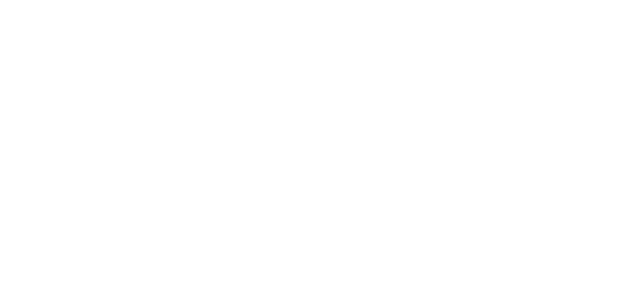
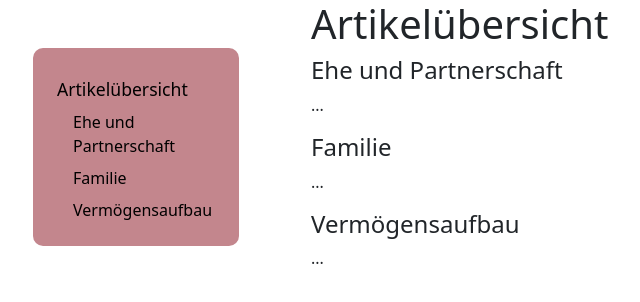
Before and after one commit to SebastianHauss/SheCounts, a website: page Frontend/pages/article.html in a window 1280 px wide. Shown: the whole page, without its empty margins (15-655 px from the left). Drawn offline with nearby package versions, Linux system fonts and the light colour scheme.

Commit message:
Sidebar in article.html

```diff
--- a/Frontend/css/style.css
+++ b/Frontend/css/style.css
@@ -34,3 +34,26 @@
     text-shadow: 0 0 1px white;
     font-weight: bold;
 }
+
+.sideBar {
+    background-color: var(--myPink);
+
+    border-radius: 10px;
+
+    position: sticky;
+    top: 100px;
+}
+
+.sideBarLink {
+    color: black;
+    text-decoration: none;
+    font-weight: 500;
+    font-size: 1.1rem;
+}
+
+.sideBarLink:hover {
+    color: #3e3b3b;
+}
+.p2Element {
+    font-size: 1rem;
+}
--- a/Frontend/pages/article.html
+++ b/Frontend/pages/article.html
@@ -0,0 +1,46 @@
+<!doctype html>
+<html lang="en">
+<head>
+    <meta charset="utf-8">
+    <meta name="viewport" content="width=device-width, initial-scale=1">
+    <title>Bootstrap demo</title>
+    <link href="https://cdn.jsdelivr.net/npm/bootstrap@5.3.6/dist/css/bootstrap.min.css" rel="stylesheet" integrity="sha384-4Q6Gf2aSP4eDXB8Miphtr37CMZZQ5oXLH2yaXMJ2w8e2ZtHTl7GptT4jmndRuHDT" crossorigin="anonymous">
+    <link rel="stylesheet" href="../css/style.css">
+</head>
+<body>
+
+
+    <!-- SideBar -->
+    <div class="row">
+        <div class="col-lg-3">
+            <div class="position-sticky sideBar m-5 ps-4 py-4">
+                <div class="d-flex flex-column gap-2 simple-list-example-scrollspy text-left" id="simple-list-example" >
+                    <a class="pt-1 rounded sideBarLink" href="#simple-list-item-1">Artikelübersicht</a>
+                    <a class="ps-3 rounded sideBarLink p2Element" href="#ehe-partnerschaft">Ehe und Partnerschaft</a>
+                    <a class="ps-3 rounded sideBarLink p2Element" href="#familie">Familie</a>
+                    <a class="ps-3 rounded sideBarLink p2Element" href="#vermögensaufbau">Vermögensaufbau</a>
+                </div>
+            </div>
+        </div>
+
+
+        <!-- Article -->
+        <div class="col-8">
+            <div data-bs-spy="scroll" data-bs-target="#simple-list-example" data-bs-offset="0" data-bs-smooth-scroll="true" class="scrollspy-example" tabindex="0">
+                <h1 id="simple-list-item-1">Artikelübersicht</h1>
+                <h4 id="ehe-partnerschaft">Ehe und Partnerschaft</h4>
+                <p>...</p>
+                <h4 id="familie">Familie</h4>
+                <p>...</p>
+                <h4 id="vermögensaufbau">Vermögensaufbau</h4>
+                <p>...</p>
+            </div>
+        </div>
+    </div>
+
+
+
+
+    <script src="https://cdn.jsdelivr.net/npm/bootstrap@5.3.6/dist/js/bootstrap.bundle.min.js" integrity="sha384-j1CDi7MgGQ12Z7Qab0qlWQ/Qqz24Gc6BM0thvEMVjHnfYGF0rmFCozFSxQBxwHKO" crossorigin="anonymous"></script>
+</body>
+</html>
```
